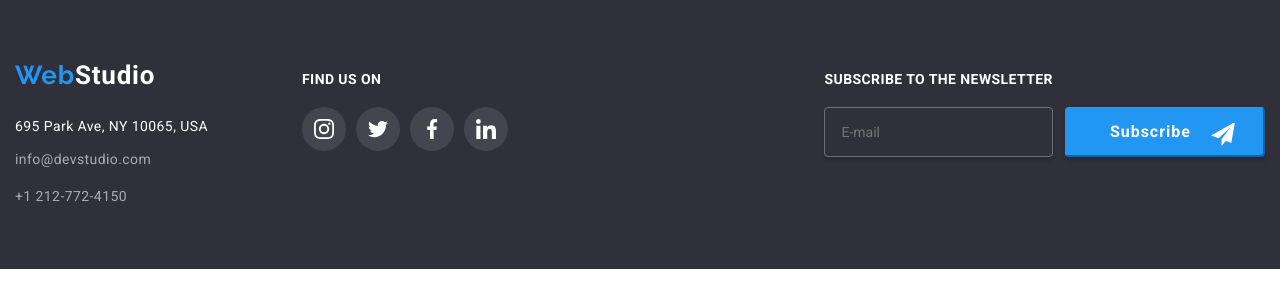
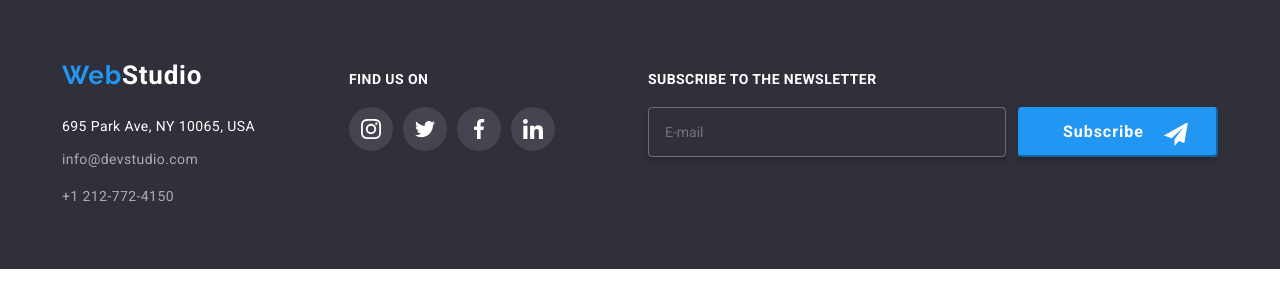
Before and after one commit to danretegan/footer, a plain HTML site: page index.html in a window 1280 px wide. Drawn offline with Linux system fonts and the light colour scheme.

Commit message:
1158px setup2

```diff
--- a/css/styles.css
+++ b/css/styles.css
@@ -222,7 +222,7 @@ img {
   display: flex;
   flex-direction: row;
   gap: 93px;
-  justify-content: space-between;
+  justify-content: center;
   align-items: baseline;
 }
 
@@ -239,6 +239,10 @@ img {
   gap: 12px;
 }
 
+.subscribe-input{
+  width: 358px;
+}
+
 .subscribe-btn {
   margin: 36px 0 0 0;
 }
```
